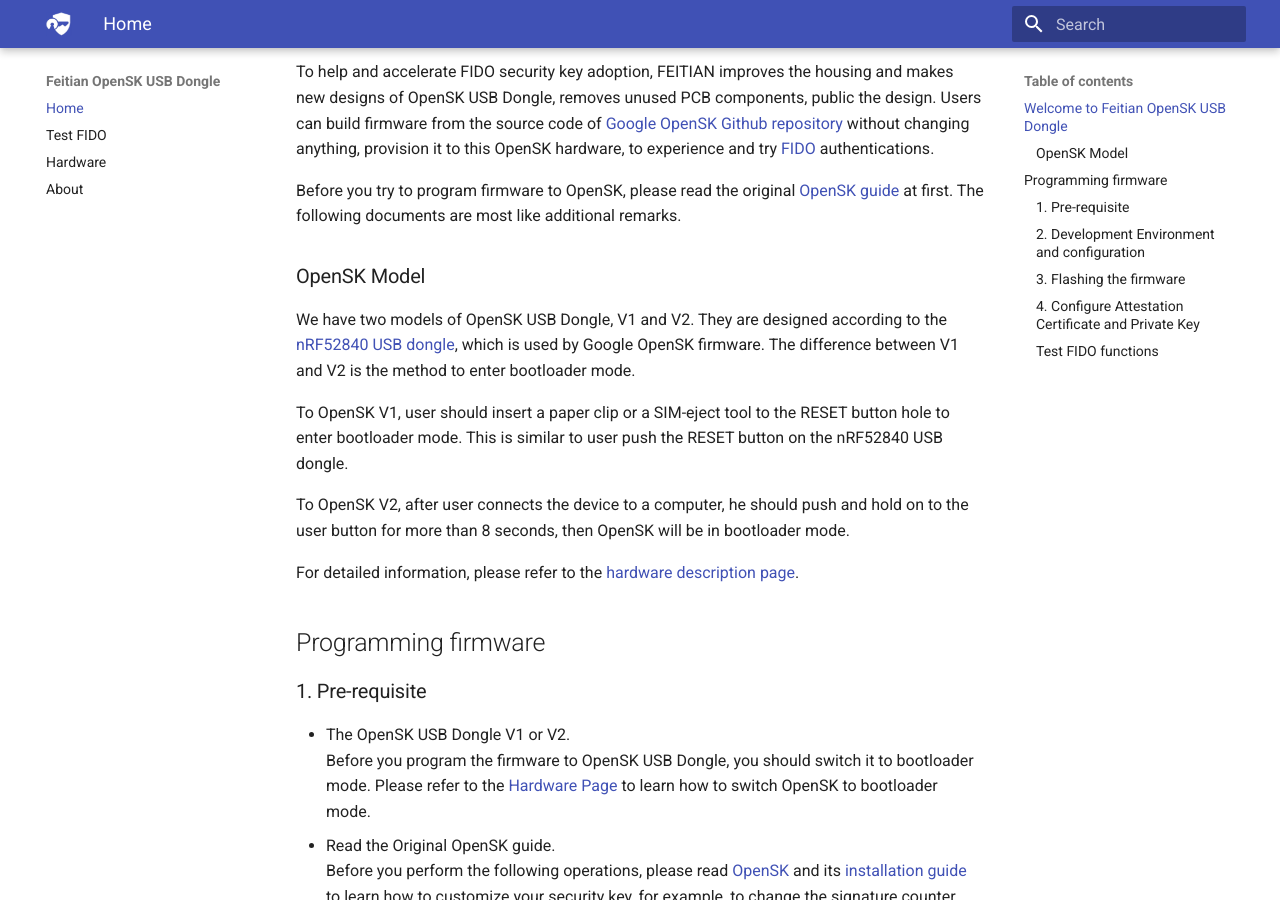
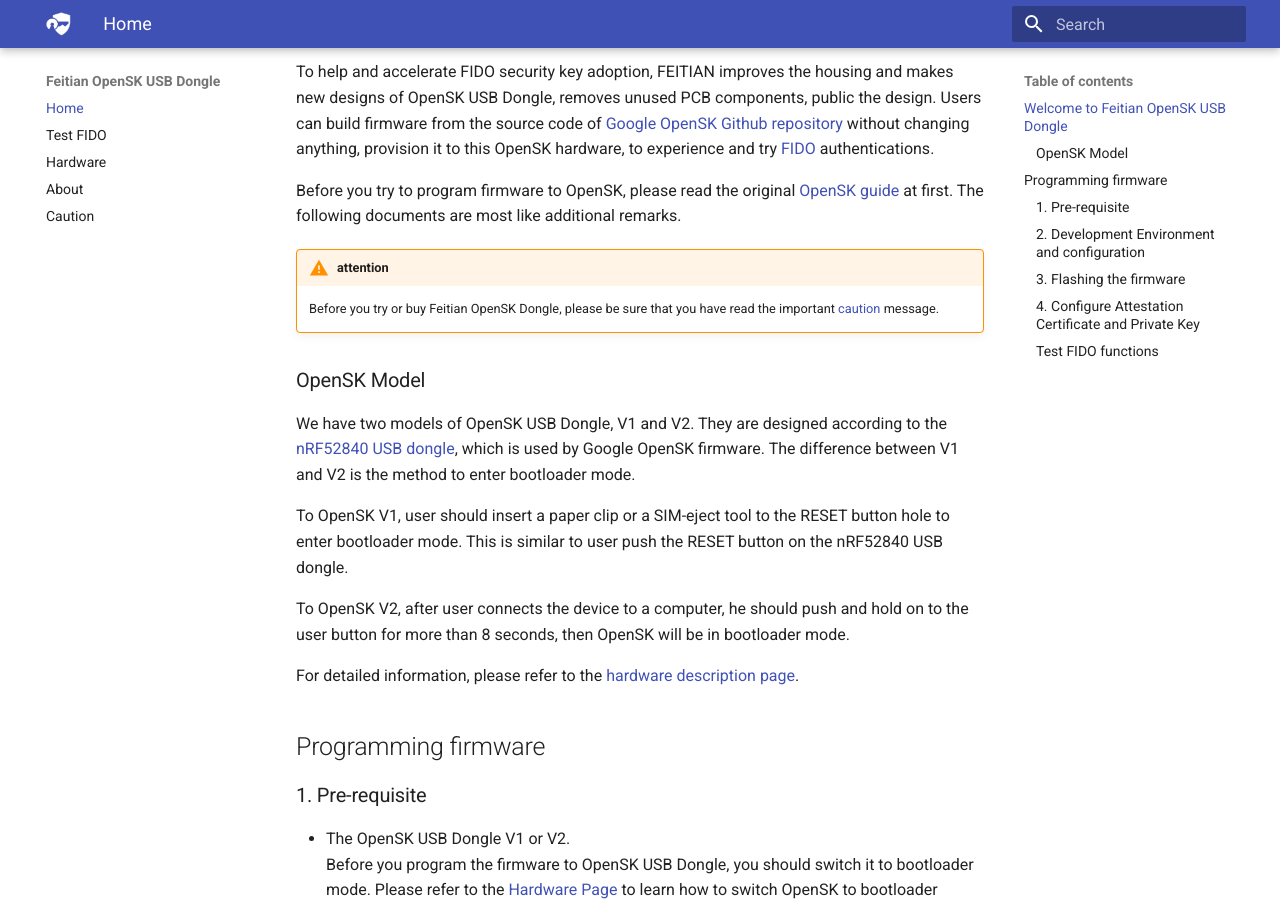
Before and after one commit to FeitianTech/OpenSK_USB, an MkDocs documentation site: the page built from docs/index.md, in a window 1280 px wide and 900 px high, scrolled down 670 px. Built offline with MkDocs 1.6.1 and Material for MkDocs 9.7.7, drawn with Linux system fonts in a browser that asks for light colours.

Commit message:
Add Caution

```diff
--- a/docs/index.md
+++ b/docs/index.md
@@ -15,6 +15,9 @@ The firmware of OpenSK is developed in Rust and it implements both FIDO U2F and
 To help and accelerate FIDO security key adoption, FEITIAN improves the housing and makes new designs of OpenSK USB Dongle, removes unused PCB components, public the design. Users can build firmware from the source code of [Google OpenSK Github repository](https://github.com/google/opensk "OpenSK") without changing anything, provision it to this OpenSK hardware, to experience and try [FIDO](https://fidoalliance.org/ "FIDO Alliance") authentications.
 
 Before you try to program firmware to OpenSK, please read the original [OpenSK guide](https://github.com/google/OpenSK) at first. The following documents are most like additional remarks.
+
+!!! warning "attention"
+    Before you try or buy Feitian OpenSK Dongle, please be sure that you have read the important [caution](./caution.md) message.
 
 ### OpenSK Model
 We have two models of OpenSK USB Dongle, V1 and V2. They are designed according to the [nRF52840 USB dongle](https://www.nordicsemi.com/Software-and-tools/Development-Kits/nRF52840-Dongle), which is used by Google OpenSK firmware. The difference between V1 and V2 is the method to enter bootloader mode.
--- a/mkdocs.yml
+++ b/mkdocs.yml
@@ -49,4 +49,5 @@ nav:
   - Test FIDO: 'test.md'
   - Hardware: 'hardware.md'
   - About: 'about.md'
+  - Caution: 'caution.md'
 copyright: Copyright &copy; 2020-2021 Feitian Technologies
```
Also changed, not shown: README.md (+12 -0 lines).
